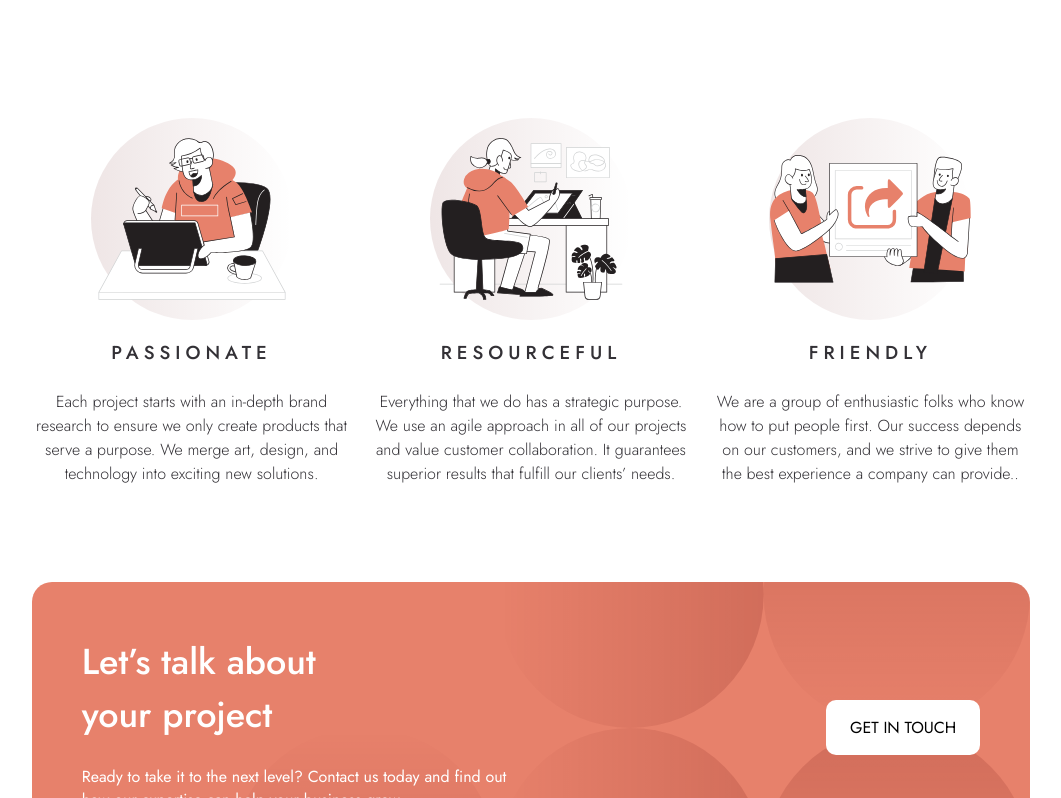
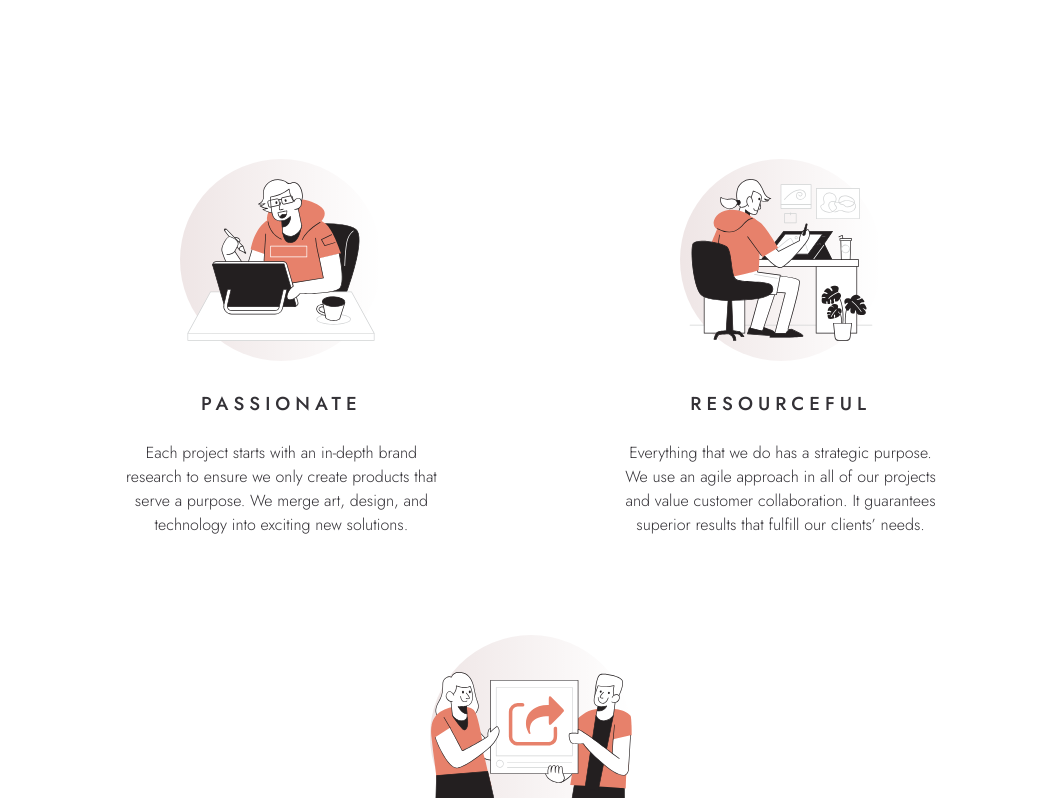
Before and after one commit to SJellen/designo, a Next.js app: page / in a window 1280 px wide. Shown: the part 1562-2360 px from the top of the page, without its empty margins (109-1170 px from the left). Built offline with nearby package versions, Linux system fonts and the light colour scheme.

Commit message:
flex flow change on illistation box

```diff
--- a/styles/Home/IllustrationBox.module.scss
+++ b/styles/Home/IllustrationBox.module.scss
@@ -5,15 +5,17 @@
     height: auto;
     margin: 5rem auto;
     display: flex;
-    justify-content: space-between;
+    justify-content: center;
+    flex-flow: row wrap;
 }
 
 .box {
-    width: 32%;
-    height: 100%;
+    width: 350px;
+    height: 412px;
     display: flex;
     flex-direction: column;
-    justify-content: space-between;
+    justify-content: space-evenly;
+    margin: 2rem auto;
 }
 
 .topContainer {
@@ -37,6 +39,9 @@
         margin-top: 1.5rem;
         font-weight: 300;
         line-height: 1.5;
+        width: 90%;
+        margin-left: auto;
+        margin-right: auto;
     }
 }
 
@@ -69,6 +74,9 @@
         height: auto;
         text-align: left;
         padding: 1rem;
+        p {
+            width: 100%;
+        }
     }
 }
 
```
